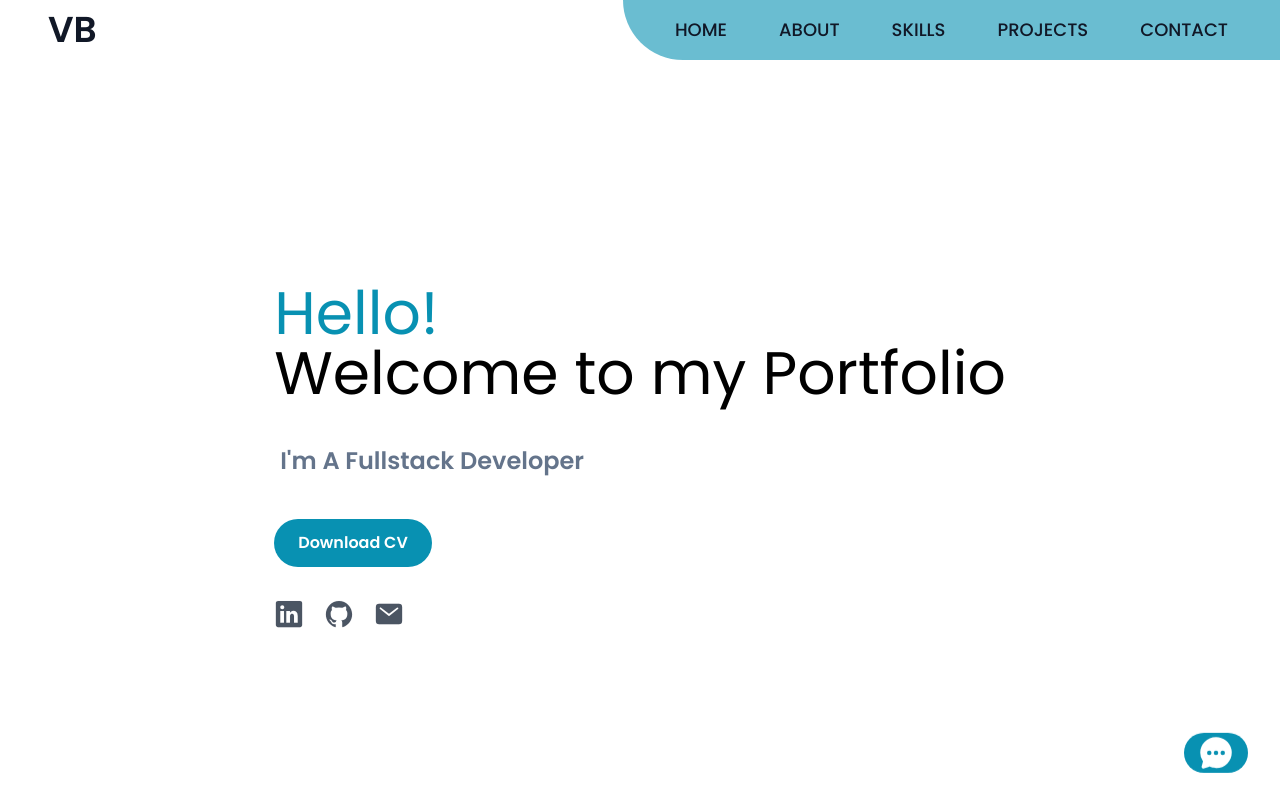
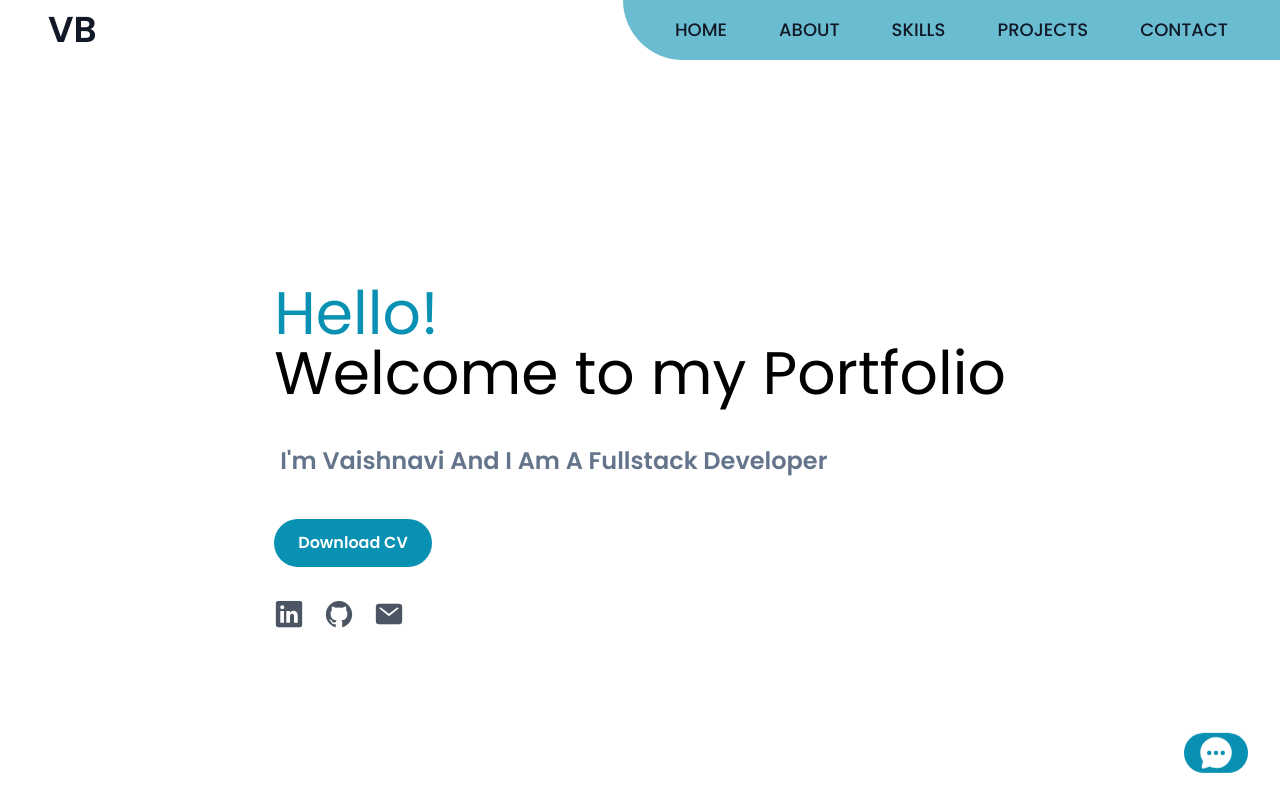
Before and after one commit to vaishnavibondade1/portfolio, a React (Vite) app: page / in a window 1280 px wide. Shown: the top 800 px of the page. Built offline with nearby package versions, Linux system fonts and the light colour scheme.

Commit message:
title fix

```diff
--- a/index.html
+++ b/index.html
@@ -3,7 +3,7 @@
   <head>
     <meta charset="UTF-8" />
     <meta name="viewport" content="width=device-width, initial-scale=1.0" />
-    <title>React portfolio</title>
+    <title>Portfolio</title>
     <script
       type="module"
       src="https://unpkg.com/ionicons@5.5.2/dist/ionicons/ionicons.esm.js"
--- a/src/components/Hero.jsx
+++ b/src/components/Hero.jsx
@@ -42,7 +42,7 @@ const Hero = () => {
           whileInView={{ x: 0, opacity: 1 }}
           transition={{ duration: 2 }}
           className="md:text-2xl text-lg md:leading-normal leading-5 ml-1.5 font-bold text-slate-500">
-           I'm A Fullstack Developer
+           I'm Vaishnavi And I Am A Fullstack Developer
           </motion.h4>
           <motion.a
                                           initial={{ x: -80, opacity: 0 }}
```
